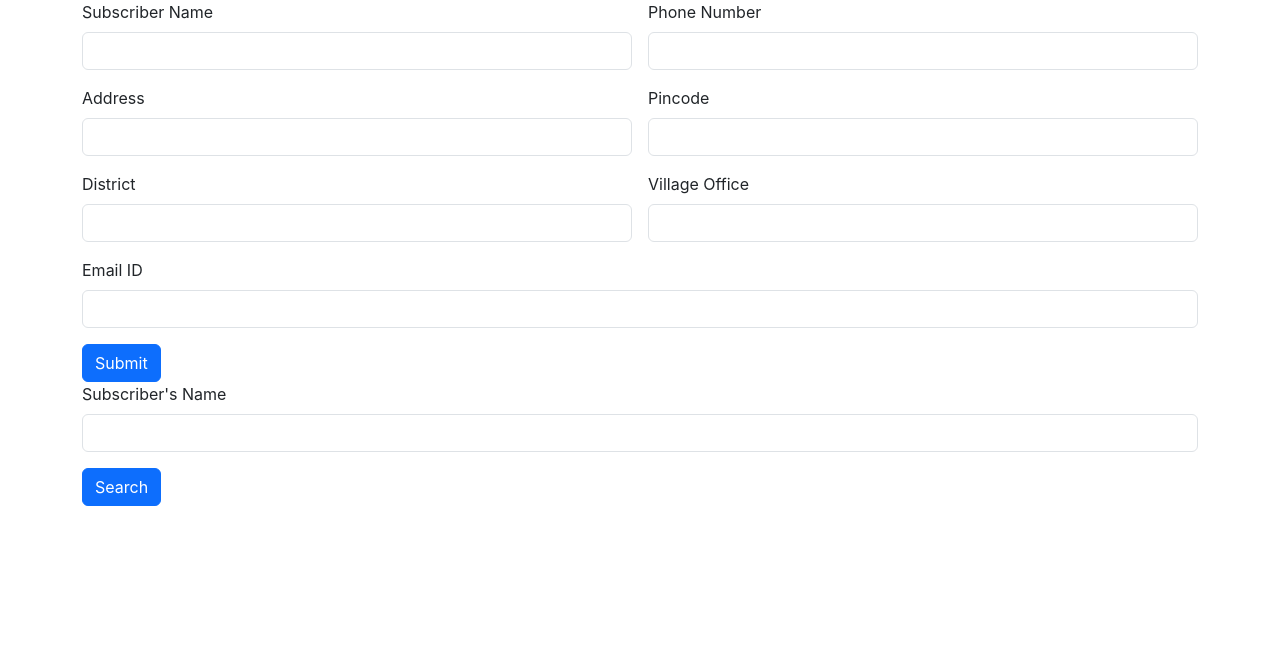
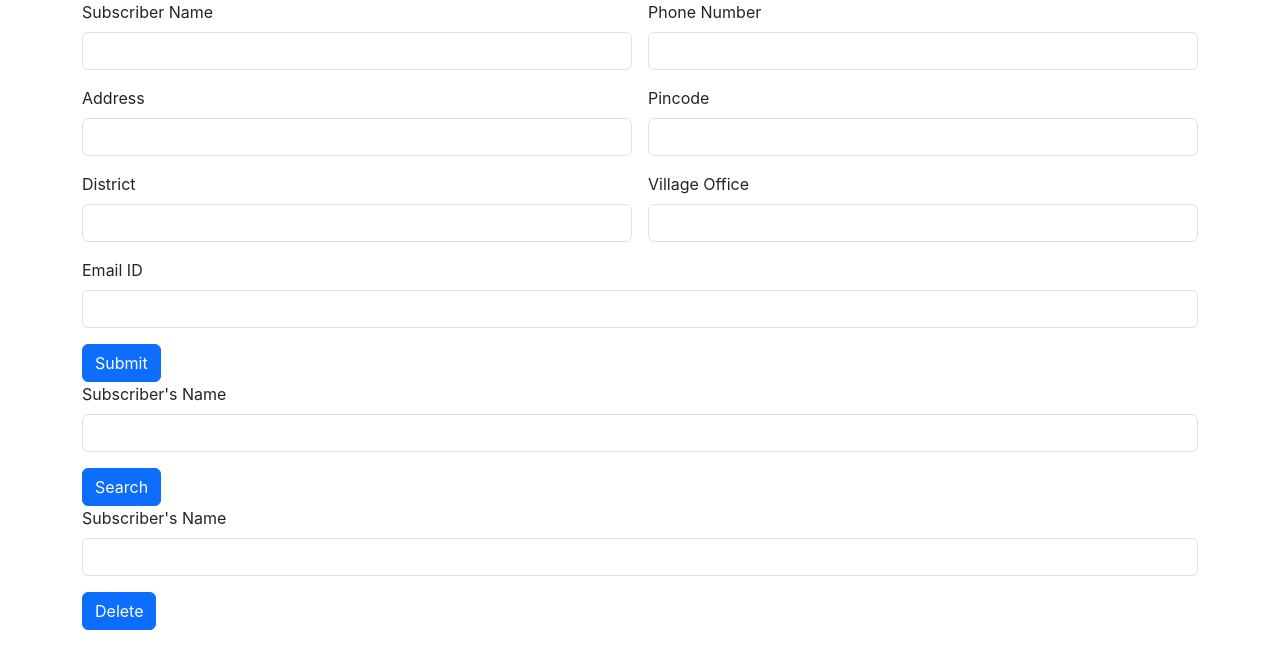
Before and after one commit to Angelishere/newspaper-subscription-app, a React (Create React App) app: page / in a window 1280 px wide. Shown: the top 668 px of the page. Built offline with nearby package versions, Linux system fonts and the light colour scheme.

Commit message:
Delete subscriber added

```diff
--- a/src/App.js
+++ b/src/App.js
@@ -2,12 +2,14 @@
 import './App.css';
 import AddSubscriber from './components/AddSubscriber';
 import SearchSubscriber from './components/SearchSubscriber';
+import DeleteSubscriber from './components/DeleteSubscriber';
 
 function App() {
   return (
     <div>
       <AddSubscriber/>
       <SearchSubscriber/>
+      <DeleteSubscriber/>
     </div>
   );
 }
--- /dev/null
+++ b/src/components/DeleteSubscriber.jsx
@@ -0,0 +1,25 @@
+import React from 'react'
+
+const DeleteSubscriber = () => {
+    return (
+        <div>
+            <div className="container">
+                <div className="row">
+                    <div className="col col-12 col-sm-12 col-md-12 col-lg-12 col-xl-12 col-xxl-12">
+                        <div className="row g-3">
+                            <div className="col col-12 col-sm-12 col-md-12 col-lg-12 col-xl-12 col-xxl-12">
+                                <label htmlFor="" className="form-label">Subscriber's Name</label>
+                                <input type="text" className="form-control" />
+                            </div>
+                            <div className="col col-12 col-sm-12 col-md-12 col-lg-12 col-xl-12 col-xxl-12">
+                                <button className="btn btn-primary">Delete</button>
+                            </div>
+                        </div>
+                    </div>
+                </div>
+            </div>
+        </div>
+    )
+}
+
+export default DeleteSubscriber
```
